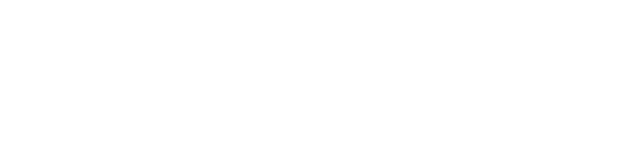
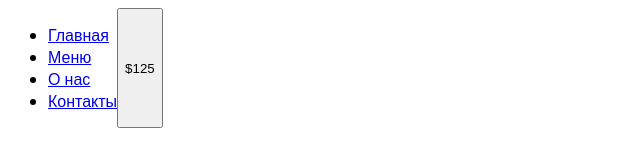
Before and after one commit to MESmirnov69/Module01-Burger, a plain HTML site: page index.html in a window 1280 px wide. Shown: the whole page, without its empty margins (0-640 px from the left). Drawn offline with nearby package versions, Linux system fonts and the light colour scheme.

Commit message:
add files

```diff
--- a/index.html
+++ b/index.html
@@ -5,9 +5,28 @@
     <meta http-equiv="X-UA-Compatible" content="IE=edge">
     <meta name="viewport" content="width=device-width, initial-scale=1.0">
     <title>Burger</title>
+    <link rel="preconnect" href="https://fonts.googleapis.com">
+    <link rel="preconnect" href="https://fonts.gstatic.com" crossorigin>
+    <link href="https://fonts.googleapis.com/css2?family=Nunito+Sans:wght@600;700;800;900&family=Open+Sans:wght@400;600;700&display=swap" rel="stylesheet">
     <link rel="stylesheet" href="styles/main.css">
+
 </head>
 <body>
-
+    <header>
+        <div class="container">
+            <div class="header">
+                <a href="#" calass="header-logo"></a>
+                <nav>
+                    <ul>
+                        <li><a href="#">Главная</a></li>
+                        <li><a href="#">Меню</a></li>
+                        <li><a href="#">О нас</a></li>
+                        <li><a href="#">Контакты</a></li>
+                    </ul>
+                </nav>
+                <button type="button">$125</button>
+            </div>
+        </div>
+    </header>
 </body>
 </html>
--- a/styles/main.css
+++ b/styles/main.css
@@ -0,0 +1,11 @@
+body {
+    font-family: 'Nunito Sans', sans-serif;
+}
+.header {
+    display: flex;
+    font-family: 'Open Sans', sans-serif;
+}
+.header-logo {
+    display: block;
+    background-image: url(../images/logo.svg)
+}
```
Also changed, not shown: images/logo.svg (added).
